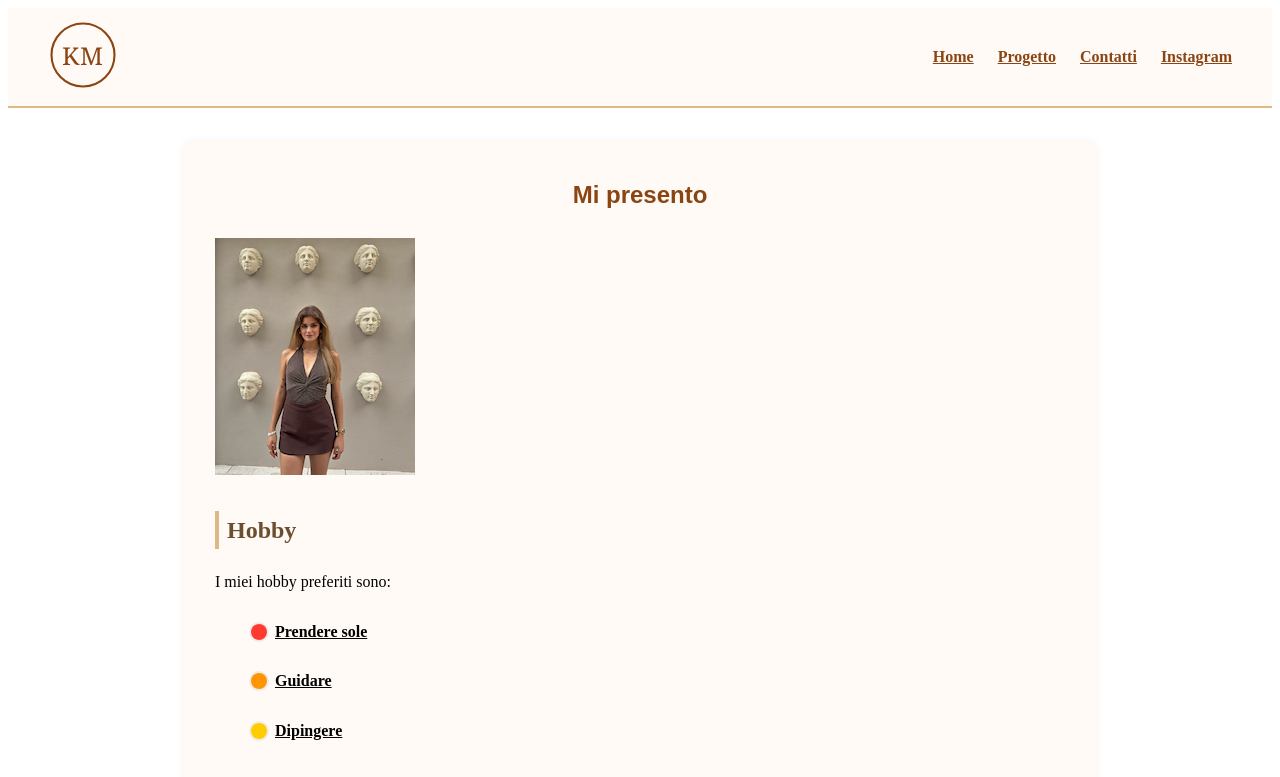
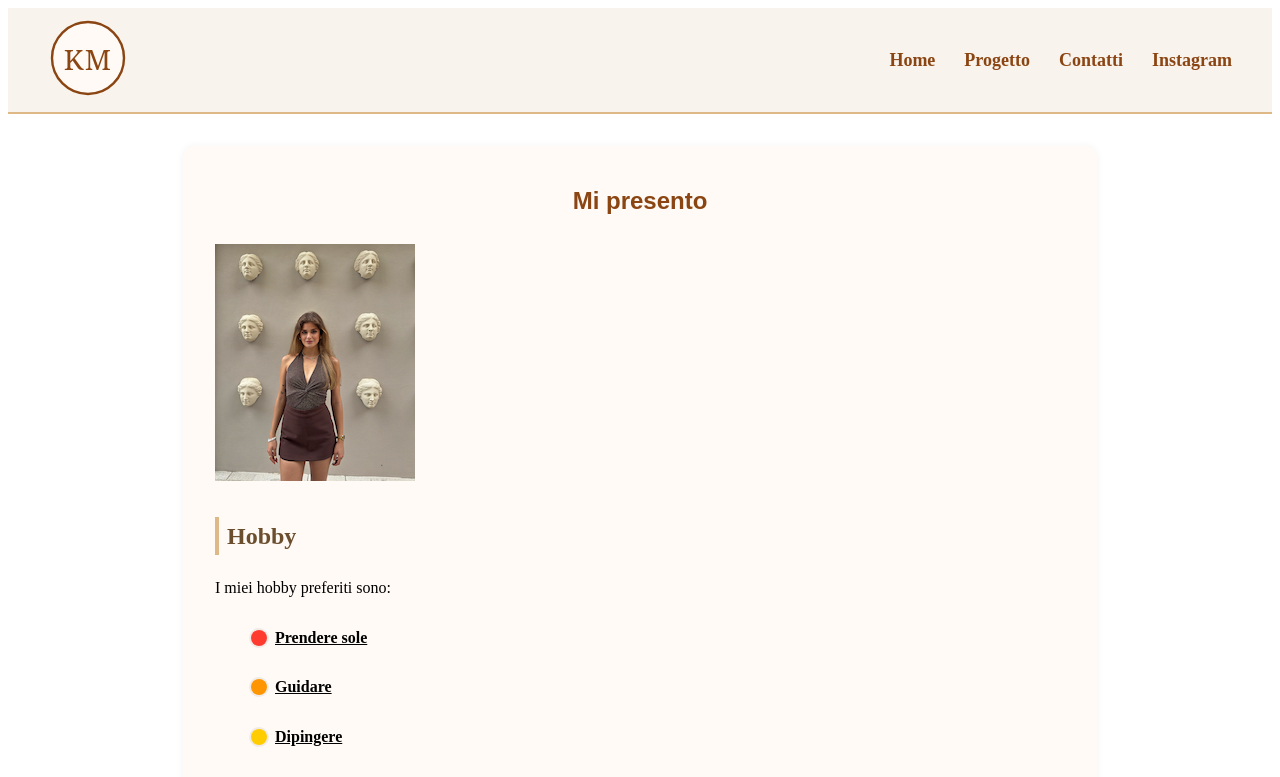
Before and after one commit to L3ch0/Practice, a plain HTML site: page index.html in a window 1280 px wide. Shown: the top 777 px of the page. Drawn offline with Linux system fonts and the light colour scheme.

Commit message:
Update header styling to match instagram.html (80px logo)

```diff
--- a/index.html
+++ b/index.html
@@ -4,6 +4,30 @@
     <meta charset="UTF-8">
     <title>Kristina Matola</title>
     <link href="css/stile.css" rel="stylesheet" type="text/css" media="all">
+
+    <style>
+      /* HEADER (logo + menu) */
+      .topbar {
+        display: flex;
+        justify-content: space-between;
+        align-items: center;
+        padding: 10px 40px;
+        background-color: #f8f3ed;
+      }
+
+      /* LOGO SIZE */
+      .topbar svg {
+        width: 80px;
+        height: 80px;
+      }
+
+      .menu a {
+        margin-left: 25px;
+        font-size: 18px;
+        color: saddlebrown;
+        text-decoration: none;
+      }
+    </style>
   </head>
 
   <body>
```
